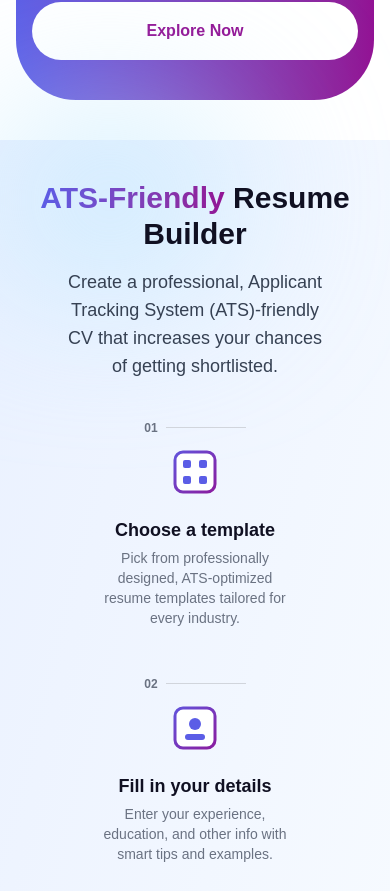
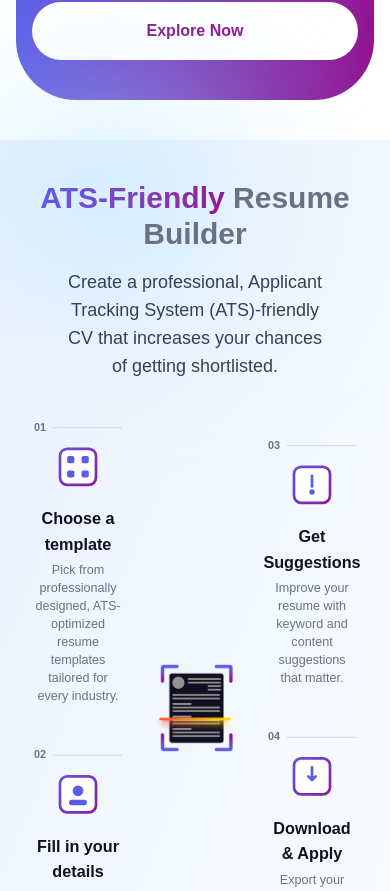
Before and after one commit to nikhilpsingh23/staffbook-f, a Next.js app: page / in a window 390 px wide. Shown: the part 3302-4193 px from the top of the page. Built offline with nearby package versions, Linux system fonts and the light colour scheme.

Commit message:
resume section fixed

```diff
--- a/src/components/Homepage/resume.tsx
+++ b/src/components/Homepage/resume.tsx
@@ -42,13 +42,17 @@ export default function ResumeSection() {
           <span className="text-transparent bg-clip-text bg-gradient-to-r from-[#5B5DE6] to-[#921294]">
             {SITE_CONFIG.homepage.resumeTitleGradient}
           </span>{' '}
+          <span className='text-gray-500'>
+
           {SITE_CONFIG.homepage.resumeTitleRest}
+          </span>
         </h2>
         <p className="text-lg md:text-2xl text-center max-w-[75%] mx-auto text-gray-700 font-medium mb-10">
           {SITE_CONFIG.homepage.resumeSubtitle}
           <br className="hidden md:block" />
         </p>
-        <div className="grid grid-cols-1 md:grid-cols-3 gap-8 items-center">
+        <div className="w-full ">
+          <div className="grid grid-cols-3 gap-8 items-center md:scale-100  scale-90 origin-top mx-auto">
             {/* Left Steps */}
             <div className="flex flex-col gap-12 md:gap-20 items-center md:items-end">
               {leftSteps.map((step: Step, index: number) => (
@@ -98,6 +102,7 @@ export default function ResumeSection() {
             </div>
           </div>
         </div>
+      </div>
     </section>
   );
 }
```
Lines whose indentation alone changed are shown as unchanged.
